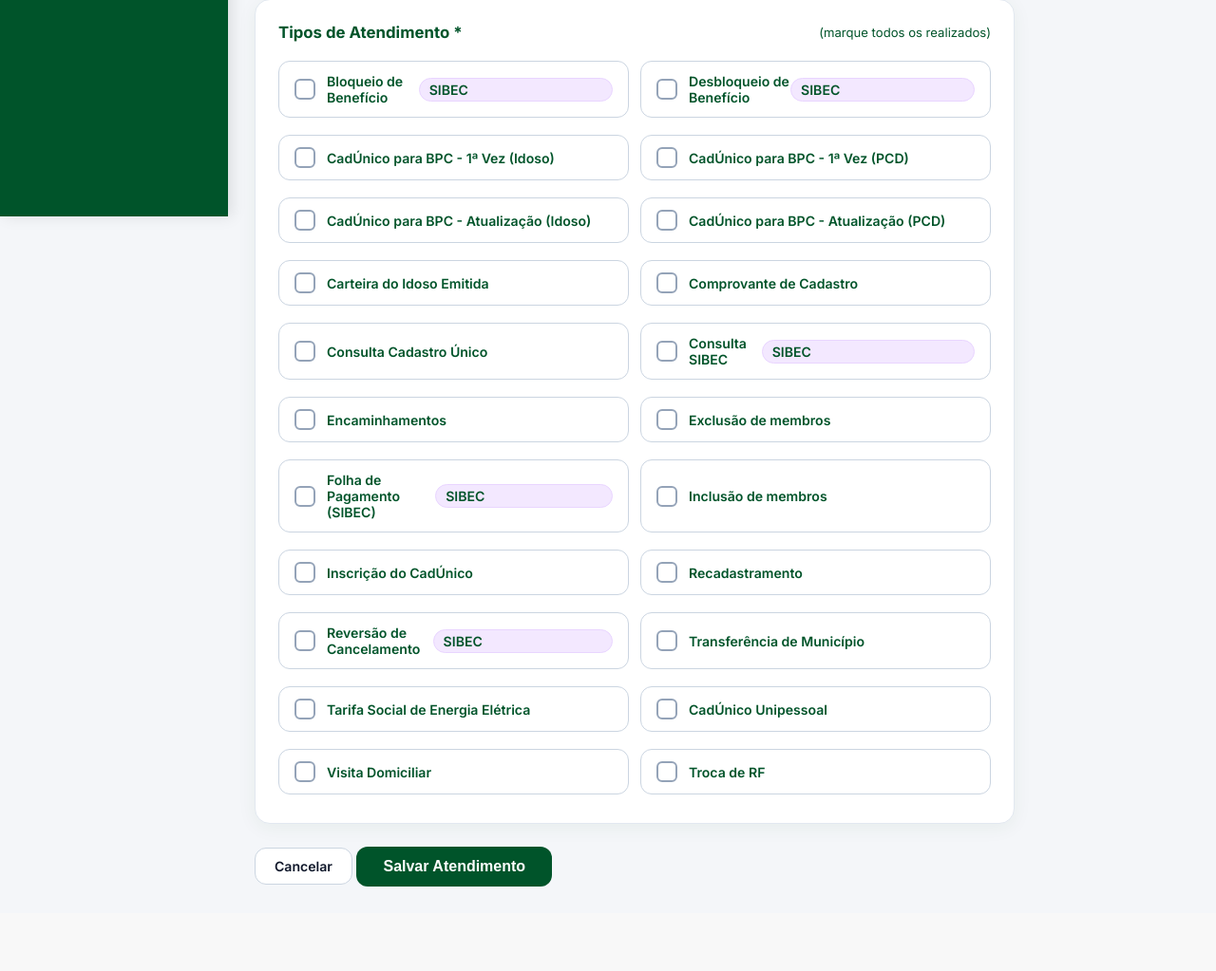
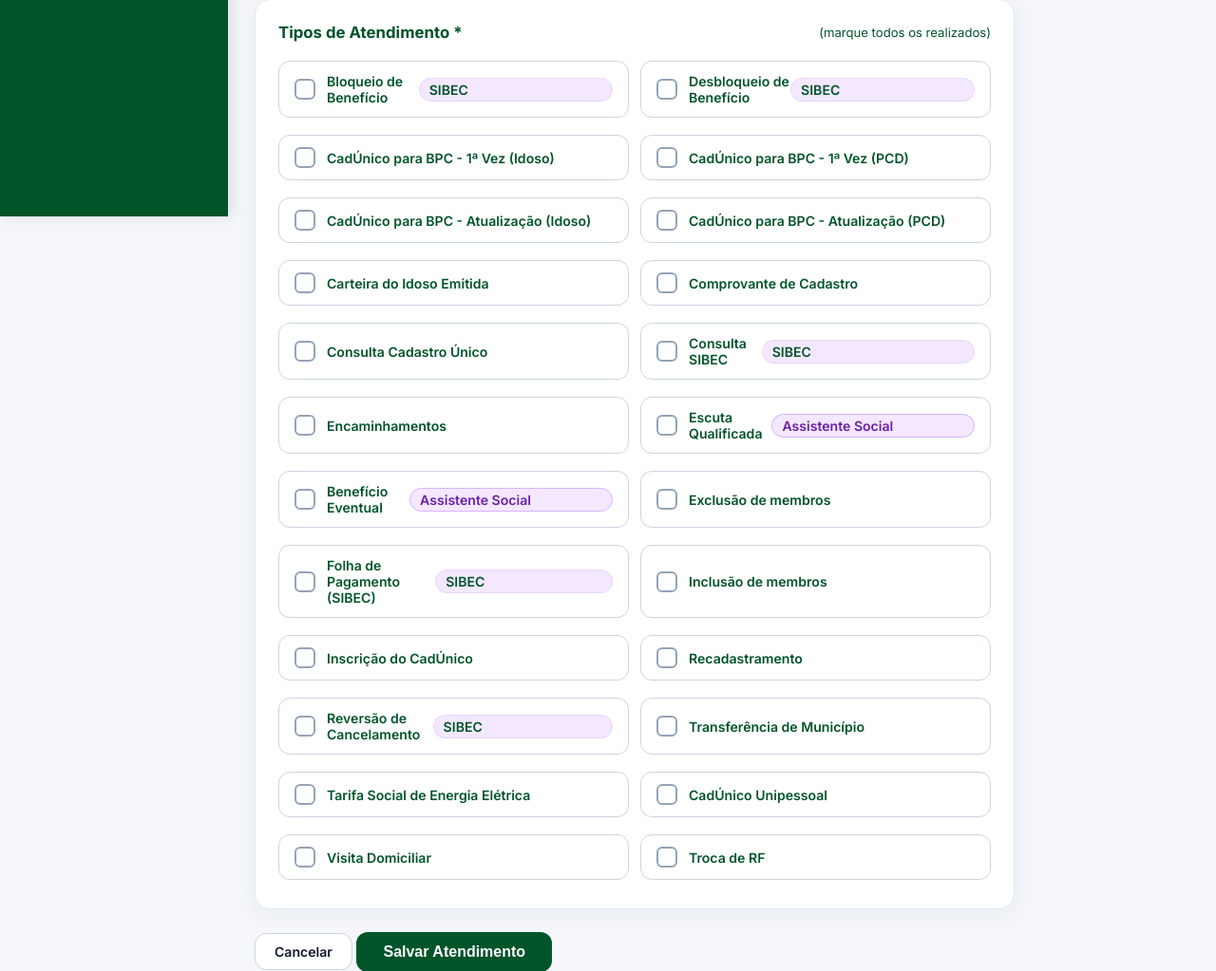
Before and after one commit to Falwk/cadunico-sistema, a Flask app: page /registrar in a window 1280 px wide. Shown: the part 572-1595 px from the top of the page at 95% size. Before the commit the page ends 1506 px from the top, so only its background shows below. Run offline with Flask 3, Linux system fonts and the light colour scheme; the visitor is signed in with stand-in values (Sample User, id 1); data comes from the database, SQL or seed files in the repository; data that the repository does not hold is empty; some libraries are stand-ins or nearby versions.

Commit message:
feat: restricao das opcoes Escuta Qualificada e Beneficio Eventual apenas para perfis de assistente_social e admin

```diff
--- a/app.py
+++ b/app.py
@@ -205,6 +205,8 @@ TIPOS_ATENDIMENTO = [
     "Consulta Cadastro Único",
     "Consulta SIBEC",
     "Encaminhamentos",
+    "Escuta Qualificada",
+    "Benefício Eventual",
     "Exclusão de membros",
     "Folha de Pagamento (SIBEC)",
     "Inclusão de membros",
@@ -217,6 +219,11 @@ TIPOS_ATENDIMENTO = [
     "Visita Domiciliar",
     "Troca de RF",
 ]
+
+TIPOS_ASSISTENTE_SOCIAL = {
+    "Escuta Qualificada",
+    "Benefício Eventual",
+}
 
 TIPOS_SIBEC = {
     "Bloqueio de Benefício",
@@ -1711,9 +1718,11 @@ def registrar():
         obs_encaminhamento = request.form.get('obs_encaminhamento', '').strip() or None
         situacao_encaminhamento = request.form.get('situacao_encaminhamento', 'Atendido').strip() or 'Atendido'
 
-        # Bloquear SIBEC sem acesso
+        # Bloquear SIBEC sem acesso e opções de Assistente Social
         if not session.get('acesso_sibec'):
             tipos = [t for t in tipos if t not in TIPOS_SIBEC]
+        if session.get('perfil') not in ('assistente_social', 'admin'):
+            tipos = [t for t in tipos if t not in TIPOS_ASSISTENTE_SOCIAL]
         conn = get_db()
         erros = _salvar_atendimento(
             conn, data, cpf, nome_rf, origem, tipos, session['usuario_id'],
@@ -1725,18 +1734,18 @@ def registrar():
         conn.close()
         if erros:
             return render_template('registrar.html', erros=erros, tipos=TIPOS_ATENDIMENTO,
-                                   tipos_sibec=TIPOS_SIBEC, origens=ORIGENS,
-                                   orgaos_enc=ORGAOS_ENCAMINHADORES, motivos_enc=MOTIVOS_ENCAMINHAMENTO,
-                                   situacoes_enc=SITUACES_ENCAMINHAMENTO,
-                                   acesso_sibec=session.get('acesso_sibec'), form=request.form)
+                                   tipos_sibec=TIPOS_SIBEC, tipos_assistente_social=TIPOS_ASSISTENTE_SOCIAL,
+                                   origens=ORIGENS, orgaos_enc=ORGAOS_ENCAMINHADORES,
+                                   motivos_enc=MOTIVOS_ENCAMINHAMENTO, situacoes_enc=SITUACES_ENCAMINHAMENTO,
+                                   acesso_sibec=session.get('acesso_sibec'), perfil=session.get('perfil'), form=request.form)
         audit('REGISTRAR_ATENDIMENTO', f"cpf={cpf} nome={nome_rf} origem={origem}")
         flash('Atendimento registrado com sucesso!', 'ok')
         return redirect(url_for('dashboard'))
     return render_template('registrar.html', erros=[], tipos=TIPOS_ATENDIMENTO,
-                           tipos_sibec=TIPOS_SIBEC, origens=ORIGENS,
-                           orgaos_enc=ORGAOS_ENCAMINHADORES, motivos_enc=MOTIVOS_ENCAMINHAMENTO,
-                           situacoes_enc=SITUACES_ENCAMINHAMENTO,
-                           acesso_sibec=session.get('acesso_sibec'), form={})
+                           tipos_sibec=TIPOS_SIBEC, tipos_assistente_social=TIPOS_ASSISTENTE_SOCIAL,
+                           origens=ORIGENS, orgaos_enc=ORGAOS_ENCAMINHADORES,
+                           motivos_enc=MOTIVOS_ENCAMINHAMENTO, situacoes_enc=SITUACES_ENCAMINHAMENTO,
+                           acesso_sibec=session.get('acesso_sibec'), perfil=session.get('perfil'), form={})
 
 
 @app.route('/atendimento/<int:at_id>/editar', methods=['GET', 'POST'])
@@ -1765,6 +1774,8 @@ def editar_atendimento(at_id):
 
         if not session.get('acesso_sibec'):
             tipos = [t for t in tipos if t not in TIPOS_SIBEC]
+        if session.get('perfil') not in ('assistente_social', 'admin'):
+            tipos = [t for t in tipos if t not in TIPOS_ASSISTENTE_SOCIAL]
         erros = _salvar_atendimento(
             conn, data, cpf, nome_rf, origem, tipos, at['usuario_id'], at_id=at_id,
             orgao_encaminhador=orgao_encaminhador, orgao_outro=orgao_outro,
@@ -1775,20 +1786,20 @@ def editar_atendimento(at_id):
         if erros:
             conn.close()
             return render_template('editar_atendimento.html', at=at, erros=erros, tipos=TIPOS_ATENDIMENTO,
-                                   tipos_sibec=TIPOS_SIBEC, origens=ORIGENS,
-                                   orgaos_enc=ORGAOS_ENCAMINHADORES, motivos_enc=MOTIVOS_ENCAMINHAMENTO,
-                                   situacoes_enc=SITUACES_ENCAMINHAMENTO,
-                                   acesso_sibec=session.get('acesso_sibec'), form=request.form)
+                                   tipos_sibec=TIPOS_SIBEC, tipos_assistente_social=TIPOS_ASSISTENTE_SOCIAL,
+                                   origens=ORIGENS, orgaos_enc=ORGAOS_ENCAMINHADORES,
+                                   motivos_enc=MOTIVOS_ENCAMINHAMENTO, situacoes_enc=SITUACES_ENCAMINHAMENTO,
+                                   acesso_sibec=session.get('acesso_sibec'), perfil=session.get('perfil'), form=request.form)
         conn.close()
         audit('EDITAR_ATENDIMENTO', f"id={at_id} cpf={cpf}")
         flash('Atendimento atualizado com sucesso!', 'ok')
         return redirect(url_for('dashboard'))
     conn.close()
     return render_template('editar_atendimento.html', at=at, erros=[], tipos=TIPOS_ATENDIMENTO,
-                           tipos_sibec=TIPOS_SIBEC, origens=ORIGENS,
-                           orgaos_enc=ORGAOS_ENCAMINHADORES, motivos_enc=MOTIVOS_ENCAMINHAMENTO,
-                           situacoes_enc=SITUACES_ENCAMINHAMENTO,
-                           acesso_sibec=session.get('acesso_sibec'), form={})
+                           tipos_sibec=TIPOS_SIBEC, tipos_assistente_social=TIPOS_ASSISTENTE_SOCIAL,
+                           origens=ORIGENS, orgaos_enc=ORGAOS_ENCAMINHADORES,
+                           motivos_enc=MOTIVOS_ENCAMINHAMENTO, situacoes_enc=SITUACES_ENCAMINHAMENTO,
+                           acesso_sibec=session.get('acesso_sibec'), perfil=session.get('perfil'), form={})
 
 
 @app.route('/atendimento/<int:at_id>/excluir', methods=['POST'])
--- a/relatorio_oficial.py
+++ b/relatorio_oficial.py
@@ -22,6 +22,8 @@ TIPOS_CADUNICO = [
     "Comprovante de Cadastro",
     "Consulta Cadastro Único",
     "Encaminhamentos",
+    "Escuta Qualificada",
+    "Benefício Eventual",
     "CadÚnico Unipessoal",
     "Exclusão de membros",
     "Inclusão de membros",
@@ -43,6 +45,8 @@ COLUNAS_RMA = [
     ("INC",            ["Inclusão de membros"]),
     ("EXC",            ["Exclusão de membros"]),
     ("ENCAMINH.",      ["Encaminhamentos", "Atendimento Técnico / Parecer Social"]),
+    ("ESCUTA QUALIF.", ["Escuta Qualificada"]),
+    ("BENEF. EVENT.",  ["Benefício Eventual"]),
     ("TSEE",           ["Tarifa Social de Energia Elétrica"]),
     ("TRANSF.\nMUN",   ["Transferência de Município"]),
     ("CART.\nIDOSO",   ["Carteira do Idoso Emitida"]),
--- a/templates/registrar.html
+++ b/templates/registrar.html
@@ -66,13 +66,20 @@
       </div>
       <div class="checks-grid">
         {% set tipos_selecionados = form.getlist('tipos') if form.getlist else [] %}
+        {% set user_perfil = perfil or session.get('perfil') %}
         {% for tipo in tipos %}
           {% set is_sibec = tipo in tipos_sibec %}
-          {% if not is_sibec or acesso_sibec %}
+          {% set is_as = tipos_assistente_social and (tipo in tipos_assistente_social) %}
+          {% set can_show = (not is_sibec or acesso_sibec) and (not is_as or user_perfil in ['assistente_social', 'admin']) %}
+          {% if can_show %}
           <label class="check-item {% if is_sibec %}sibec{% endif %}">
             <input type="checkbox" name="tipos" value="{{ tipo }}"
                    {% if tipo in tipos_selecionados %}checked{% endif %}>
-            <span>{{ tipo }}{% if is_sibec %}<span class="badge-sibec">SIBEC</span>{% endif %}</span>
+            <span>
+              {{ tipo }}
+              {% if is_sibec %}<span class="badge-sibec">SIBEC</span>{% endif %}
+              {% if is_as %}<span class="badge-sibec" style="background:#F3E8FF; color:#6B21A8; border:1px solid #D8B4FE;">Assistente Social</span>{% endif %}
+            </span>
           </label>
           {% endif %}
         {% endfor %}
```
Also changed, not shown: templates/editar_atendimento.html (+9 -2 lines).
